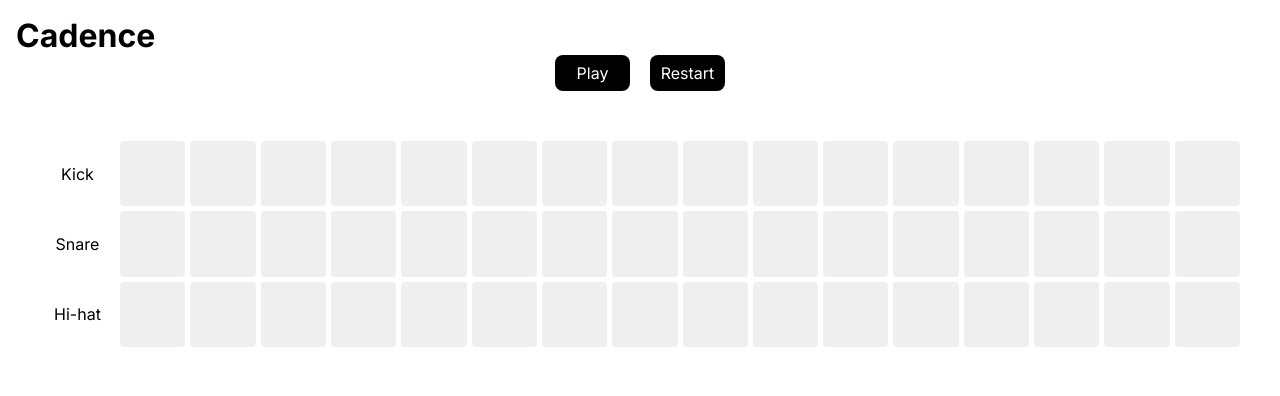
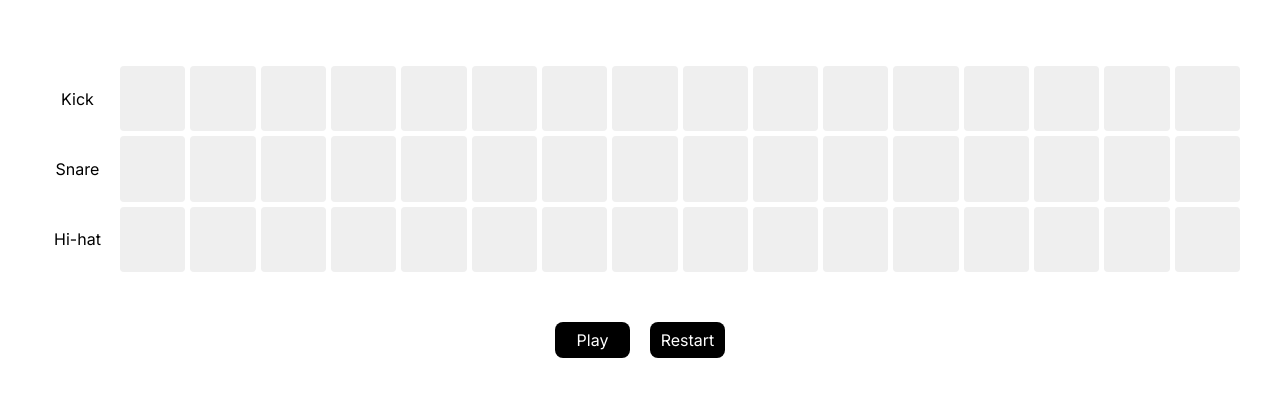
Before and after one commit to DoomedZero/cadence, a plain HTML site: page index.html in a window 1280 px wide. Drawn offline with Linux system fonts and the light colour scheme; no server answers.

Commit message:
removed logo text and header

```diff
--- a/index.html
+++ b/index.html
@@ -5,6 +5,7 @@
     <meta charset="UTF-8">
     <meta name="viewport" content="width=device-width, initial-scale=1.0">
     <title>Cadence</title>
+    <link rel="shortcut icon" href="/assets/favicon.svg" type="image/x-icon">
     <link rel="preconnect" href="https://fonts.googleapis.com">
     <link rel="preconnect" href="https://fonts.gstatic.com" crossorigin>
     <link
@@ -14,20 +15,6 @@
 </head>
 
 <body>
-    <header>
-
-        <h1>
-            Cadence
-        </h1>
-
-    </header>
-
-    <div class="controls">
-
-        <button class="control" id="play">Play</button>
-        <button class="control" id="restart">Restart</button>
-
-    </div>
 
     <main>
 
@@ -39,6 +26,13 @@
 
     </main>
 
+    <div class="controls">
+
+        <button class="control" id="play">Play</button>
+        <button class="control" id="restart">Restart</button>
+
+    </div>
+
     <script src="script.js"></script>
 
 </body>
```
